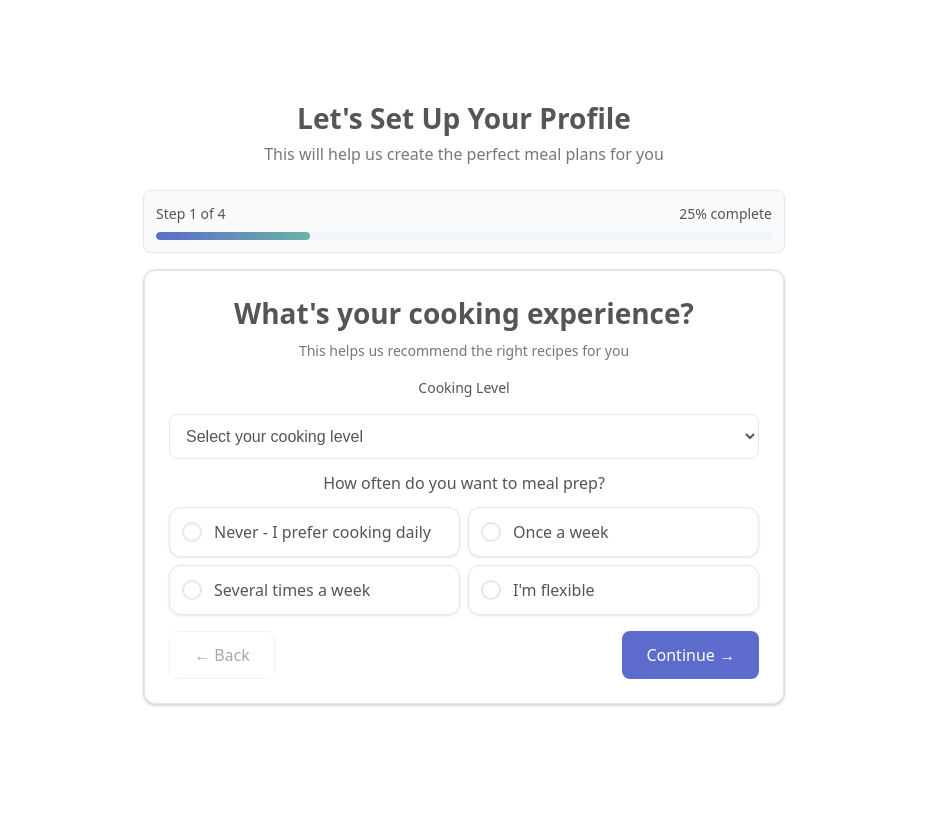
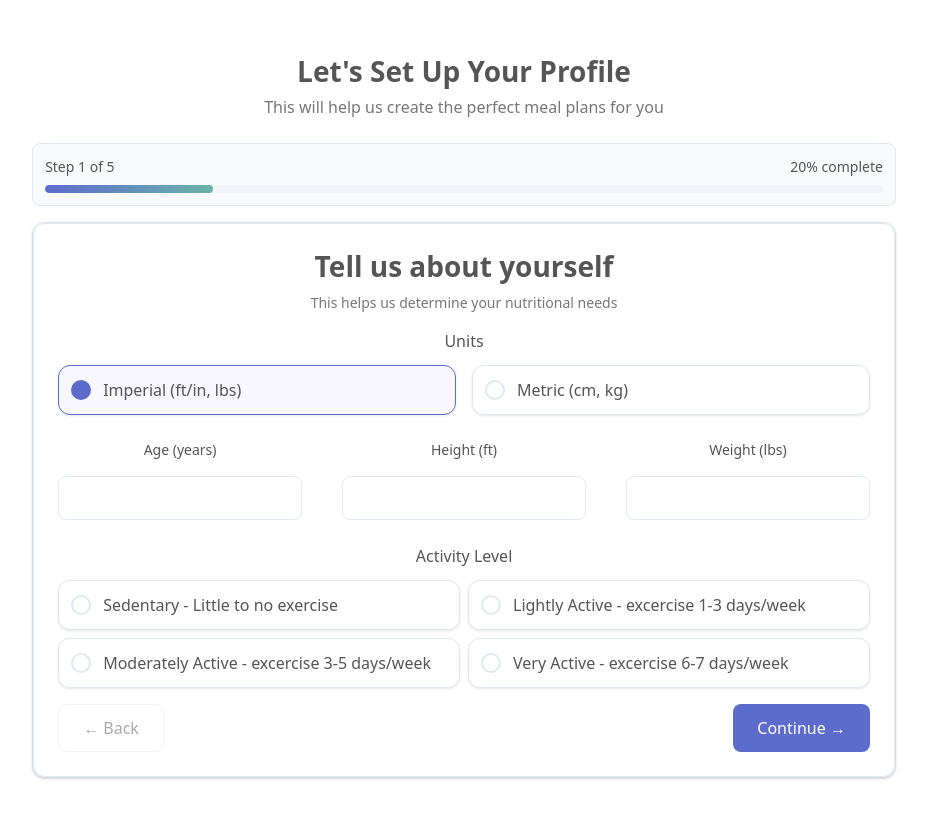
Before and after one commit to LindaMukundwa/NutritionU-Group1, a React (Vite) app in the folder frontend/: page / in a window 1280 px wide. Shown: the top 818 px of the page, without its empty margins (192-1119 px from the left). Built offline with nearby package versions, Linux system fonts and the light colour scheme.

Commit message:
Add personal information step to onboarding with unit selection and improved layout

```diff
--- a/frontend/src/components/OnboardingPage/OnboardingPage.module.css
+++ b/frontend/src/components/OnboardingPage/OnboardingPage.module.css
@@ -145,6 +145,166 @@ font-weight: 500;
 .currentValue {
   font-weight: 600;
   color: #5c6bcc;
+}
+
+/* PERSONAL INFORMATION SECTION */
+
+/* Personal info section container */
+.personalInfoSection {
+  margin-top: 0.5rem;
+}
+
+/* Unit selection section */
+.unitSelection {
+  margin-bottom: 1.5rem;
+}
+
+/* Unit selection label */
+.unitLabel {
+  font-size: 1rem;
+  font-weight: 500;
+  margin-bottom: 0.75rem;
+  display: block;
+  color: #555555 !important;
+}
+
+/* Unit options container */
+.unitOptions {
+  display: flex;
+  gap: 1rem;
+}
+
+/* Individual unit card */
+.unitCard {
+  cursor: pointer;
+  transition: all 0.2s ease;
+  border: 1px solid #e2e8f0;
+  flex: 1;
+}
+
+/* Hover state for unit cards */
+.unitCard:hover {
+  border-color: #5c6bcc;
+}
+
+/* Selected state for unit cards */
+.unitCard.selected {
+  border-color: #5c6bcc;
+  background: rgba(92, 107, 204, 0.05);
+}
+
+/* Content inside unit cards */
+.unitCardContent {
+  padding: 0.75rem;
+}
+
+/* Individual unit option layout */
+.unitOption {
+  display: flex;
+  align-items: center;
+  gap: 0.75rem;
+  color: #555555 !important;
+}
+
+/* Unit option text */
+.unitOption span {
+  color: #555555 !important;
+}
+
+/* Row of input fields (age, height, weight) */
+.inputRow {
+  display: grid;
+  grid-template-columns: repeat(3, 1fr);
+  gap: 2.5rem;
+  margin-bottom: 1.5rem;
+  width: 100%;
+  box-sizing: border-box;
+}
+
+/* Individual input group */
+.inputGroup {
+  display: flex;
+  flex-direction: column;
+  width: 100%;
+  box-sizing: border-box;
+}
+
+/* Number input fields */
+.numberInput {
+  width: 100%;
+  padding: 0.75rem;
+  border: 1px solid #e2e8f0;
+  border-radius: 8px;
+  background: white;
+  font-size: 1rem;
+  margin-top: 0.5rem;
+  color: #555555;
+  text-align: center;
+  box-sizing: border-box;
+  max-width: 100%;
+}
+
+/* Focus state for number inputs */
+.numberInput:focus {
+  outline: 2px solid #5c6bcc;
+  outline-offset: 2px;
+}
+
+/* Activity level section */
+.activityLevelSection {
+  margin-top: 1rem;
+}
+
+/* Activity level label */
+.activityLevelLabel {
+  font-size: 1rem;
+  font-weight: 500;
+  margin-bottom: 0.75rem;
+  display: block;
+  color: #555555 !important;
+}
+
+/* Activity level options container */
+.activityLevelOptions {
+  display: grid;
+  grid-template-columns: repeat(2, 1fr);
+  gap: 0.5rem;
+}
+
+/* Individual activity level card */
+.activityLevelCard {
+  cursor: pointer;
+  transition: all 0.2s ease;
+  border: 1px solid #e2e8f0;
+}
+
+/* Hover state for activity level cards */
+.activityLevelCard:hover {
+  border-color: #5c6bcc;
+}
+
+/* Selected state for activity level cards */
+.activityLevelCard.selected {
+  border-color: #5c6bcc;
+  background: rgba(92, 107, 204, 0.05);
+}
+
+/* Content inside activity level cards */
+.activityLevelCardContent {
+  padding: 0.75rem;
+}
+
+/* Individual activity level option layout */
+.activityLevelOption {
+  display: flex;
+  align-items: center;
+  gap: 0.75rem;
+  color: #555555 !important;
+}
+
+/* Activity level option text */
+.activityLevelOption span {
+  color: #555555 !important;
 }
 
 /* COOKING EXPERIENCE SECTION */
--- a/frontend/src/components/OnboardingPage/OnboardingPage.tsx
+++ b/frontend/src/components/OnboardingPage/OnboardingPage.tsx
@@ -9,6 +9,11 @@ import styles from './OnboardingPage.module.css';
 export default function OnboardingPage() {
   const [step, setStep] = useState(1);
   const [formData, setFormData] = useState({
+    age: undefined as number | undefined,
+    height: undefined as number | undefined,
+    weight: undefined as number | undefined,
+    units: 'imperial' as 'imperial' | 'metric',
+    activityLevel: '' as 'sedentary' | 'lightly_active' | 'moderately_active' | 'very_active' | '',
     budget: 100,
     cookingLevel: '',
     lifestyleDiets: [] as string[],
@@ -18,9 +23,15 @@ export default function OnboardingPage() {
     mealPrep: '',
   });
 
-  const totalSteps = 4;
+  const totalSteps = 5;
   const progress = (step / totalSteps) * 100;
 
+  const activityLevels = [
+    { value: 'sedentary', label: 'Sedentary - Little to no exercise' },
+    { value: 'lightly_active', label: 'Lightly Active - excercise 1-3 days/week' },
+    { value: 'moderately_active', label: 'Moderately Active - excercise 3-5 days/week' },
+    { value: 'very_active', label: 'Very Active - excercise 6-7 days/week' }
+  ];
   const lifestyleDiets = ["Vegetarian", "Vegan", "Pescatarian", "Flexitarian", "Mediterranean", "Paleo", "Keto", "Whole30"];
   const medicalRestrictions = ["Gluten", "Dairy", "Nuts", "Peanuts", "Soy", "Eggs", "Shellfish", "Wheat", "Sesame", "Corn", "Sulfites", "FODMAP", "Histamine", "Sodium (Low)", "Sugar (Low)"];
   const culturalDiets = ["Halal", "Kosher", "Jain", "Hindu (No Beef)", "Buddhist (Vegetarian)"];
@@ -61,8 +72,106 @@ export default function OnboardingPage() {
 
         <Card>
           <CardContent className={styles.cardContent}>
-            {/* Step 1: Cooking Experience */}
+            {/* Step 1: Personal Information */}
             {step === 1 && (
+              <div className={styles.stepContent}>
+                <div className={styles.stepHeader}>
+                  <CardTitle className={styles.stepTitle}>Tell us about yourself</CardTitle>
+                  <CardDescription>This helps us determine your nutritional needs</CardDescription>
+                </div>
+
+                <div className={styles.personalInfoSection}>
+                  {/* Unit Selection */}
+                  <div className={styles.unitSelection}>
+                    <Label className={styles.unitLabel}>Units</Label>
+                    <div className={styles.unitOptions}>
+                      <Card
+                        className={`${styles.unitCard} ${formData.units === 'imperial' ? styles.selected : ''}`}
+                        onClick={() => setFormData({ ...formData, units: 'imperial' })}
+                      >
+                        <CardContent className={styles.unitCardContent}>
+                          <div className={styles.unitOption}>
+                            <div className={`${styles.radio} ${formData.units === 'imperial' ? styles.radioSelected : ''}`} />
+                            <span>Imperial (ft/in, lbs)</span>
+                          </div>
+                        </CardContent>
+                      </Card>
+                      <Card
+                        className={`${styles.unitCard} ${formData.units === 'metric' ? styles.selected : ''}`}
+                        onClick={() => setFormData({ ...formData, units: 'metric' })}
+                      >
+                        <CardContent className={styles.unitCardContent}>
+                          <div className={styles.unitOption}>
+                            <div className={`${styles.radio} ${formData.units === 'metric' ? styles.radioSelected : ''}`} />
+                            <span>Metric (cm, kg)</span>
+                          </div>
+                        </CardContent>
+                      </Card>
+                    </div>
+                  </div>
+
+                  <div className={styles.inputRow}>
+                    <div className={styles.inputGroup}>
+                      <Label>Age (years)</Label>
+                      <input
+                        type="number"
+                        min="1"
+                        max="120"
+                        value={formData.age || ''}
+                        onChange={(e) => setFormData({ ...formData, age: e.target.value ? parseInt(e.target.value) : undefined })}
+                        className={styles.numberInput}
+                      />
+                    </div>
+                    <div className={styles.inputGroup}>
+                      <Label>Height ({formData.units === 'imperial' ? 'ft' : 'cm'})</Label>
+                      <input
+                        type="number"
+                        min={formData.units === 'imperial' ? '3' : '50'}
+                        max={formData.units === 'imperial' ? '8' : '300'}
+                        step={formData.units === 'imperial' ? '0.1' : '1'}
+                        value={formData.height || ''}
+                        onChange={(e) => setFormData({ ...formData, height: e.target.value ? parseFloat(e.target.value) : undefined })}
+                        className={styles.numberInput}
+                      />
+                    </div>
+                    <div className={styles.inputGroup}>
+                      <Label>Weight ({formData.units === 'imperial' ? 'lbs' : 'kg'})</Label>
+                      <input
+                        type="number"
+                        min={formData.units === 'imperial' ? '50' : '20'}
+                        max={formData.units === 'imperial' ? '1000' : '500'}
+                        value={formData.weight || ''}
+                        onChange={(e) => setFormData({ ...formData, weight: e.target.value ? parseInt(e.target.value) : undefined })}
+                        className={styles.numberInput}
+                      />
+                    </div>
+                  </div>
+
+                  <div className={styles.activityLevelSection}>
+                    <Label className={styles.activityLevelLabel}>Activity Level</Label>
+                    <div className={styles.activityLevelOptions}>
+                      {activityLevels.map((option) => (
+                        <Card
+                          key={option.value}
+                          className={`${styles.activityLevelCard} ${formData.activityLevel === option.value ? styles.selected : ''}`}
+                          onClick={() => setFormData({ ...formData, activityLevel: option.value as any })}
+                        >
+                          <CardContent className={styles.activityLevelCardContent}>
+                            <div className={styles.activityLevelOption}>
+                              <div className={`${styles.radio} ${formData.activityLevel === option.value ? styles.radioSelected : ''}`} />
+                              <span>{option.label}</span>
+                            </div>
+                          </CardContent>
+                        </Card>
+                      ))}
+                    </div>
+                  </div>
+                </div>
+              </div>
+            )}
+
+            {/* Step 2: Cooking Experience */}
+            {step === 2 && (
               <div className={styles.stepContent}>
                 <div className={styles.stepHeader}>
                   <CardTitle className={styles.stepTitle}>What's your cooking experience?</CardTitle>
@@ -105,8 +214,8 @@ export default function OnboardingPage() {
               </div>
             )}
 
-            {/* Step 2: Budget */}
-            {step === 2 && (
+            {/* Step 3: Budget */}
+            {step === 3 && (
               <div className={styles.stepContent}>
                 <div className={styles.stepHeader}>
                   <CardTitle className={styles.stepTitle}>What's your weekly food budget?</CardTitle>
@@ -135,8 +244,8 @@ export default function OnboardingPage() {
               </div>
             )}
 
-            {/* Step 3: Dietary Preferences */}
-            {step === 3 && (
+            {/* Step 4: Dietary Preferences */}
+            {step === 4 && (
               <div className={styles.stepContent}>
                 <div className={styles.stepHeader}>
                   <CardTitle className={styles.stepTitle}>Dietary preferences & restrictions</CardTitle>
@@ -204,8 +313,8 @@ export default function OnboardingPage() {
               </div>
             )}
 
-            {/* Step 4: Goals */}
-            {step === 4 && (
+            {/* Step 5: Goals */}
+            {step === 5 && (
               <div className={styles.stepContent}>
                 <div className={styles.stepHeader}>
                   <CardTitle className={styles.stepTitle}>What are your goals?</CardTitle>
```
Also changed, not shown: 1 other file (tests, documents, lock files or other folders).
